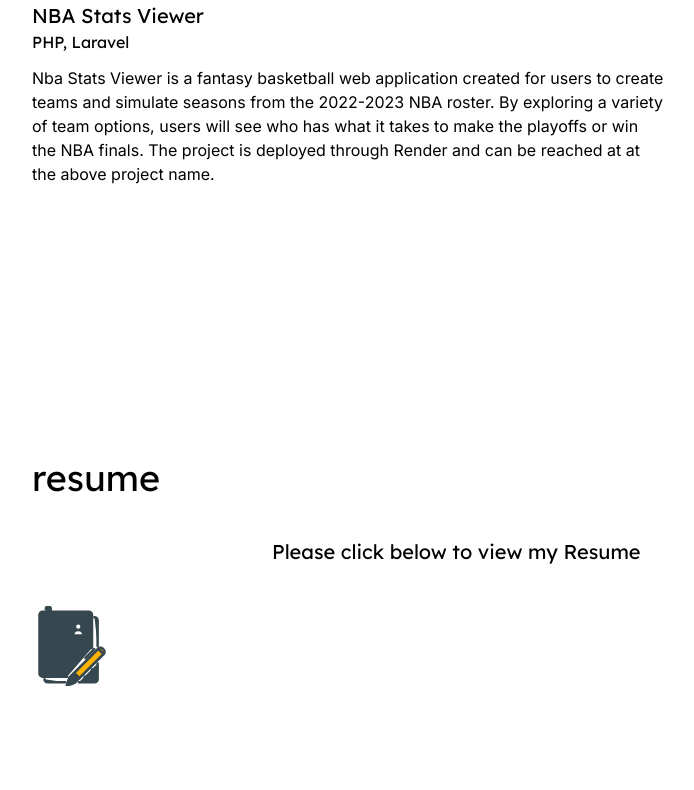
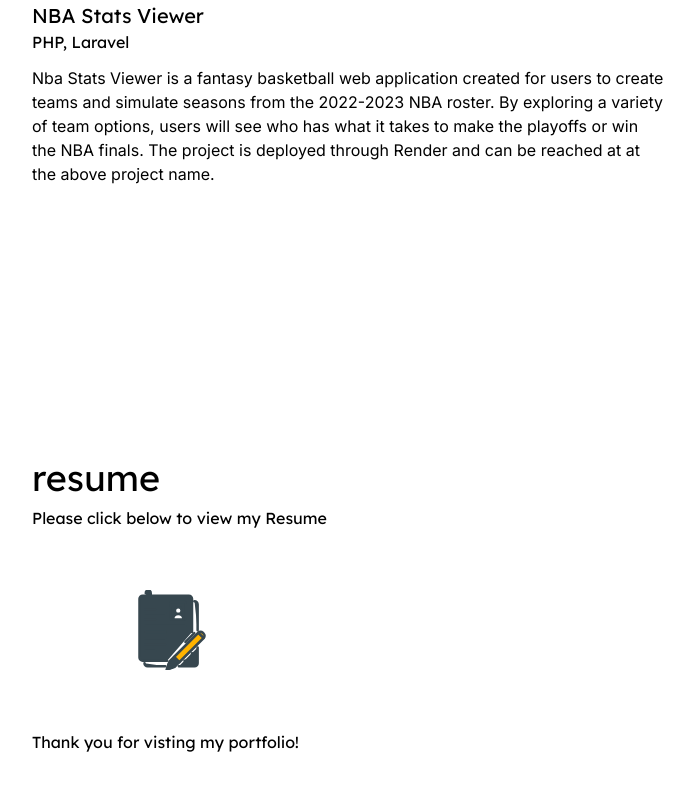
Before and after one commit to Griffin1610/portfolio, a Next.js app: page / in a window 1280 px wide. Shown: the part 2102-2892 px from the top of the page, without its empty margins (96-790 px from the left). Built offline with nearby package versions, Linux system fonts and the light colour scheme.

Commit message:
update resume text content and link

```diff
--- a/app/components/Resume.tsx
+++ b/app/components/Resume.tsx
@@ -1,17 +1,17 @@
-'use client'
+import Link from "next/link";
 import { ResumeIcon } from "./icons";
 
 export default function Resume() {
-
-    const handleClick = (url : string) => {
-        window.open(url, "_blank", "noreferrer");
-    }
-
     return (
         <section className="h-screen pl-[10%] pt-40">
             <h1 className="font-heading text-4xl">resume</h1>
-            <h3 className="font-heading text-xl pt-10 pl-60">Please click below to view my Resume</h3>
-           <ResumeIcon className="w-20 mt-10 cursor-pointer" onClick={() => handleClick("/Polly_Resume.pdf")}/>
+            <h3 className="font-heading text-large pt-2">Please click below to view my Resume</h3>
+            <Link href="/Polly_Resume.pdf" target="_blank" rel="noopener noreferrer">
+                <div className="pl-25 pt-15">
+                    <ResumeIcon className="w-20 cursor-pointer"/>
+                </div>
+            </Link>
+            <h3 className="font-heading text-large pt-15">Thank you for visting my portfolio!</h3>
         </section>
     )
 }
```
